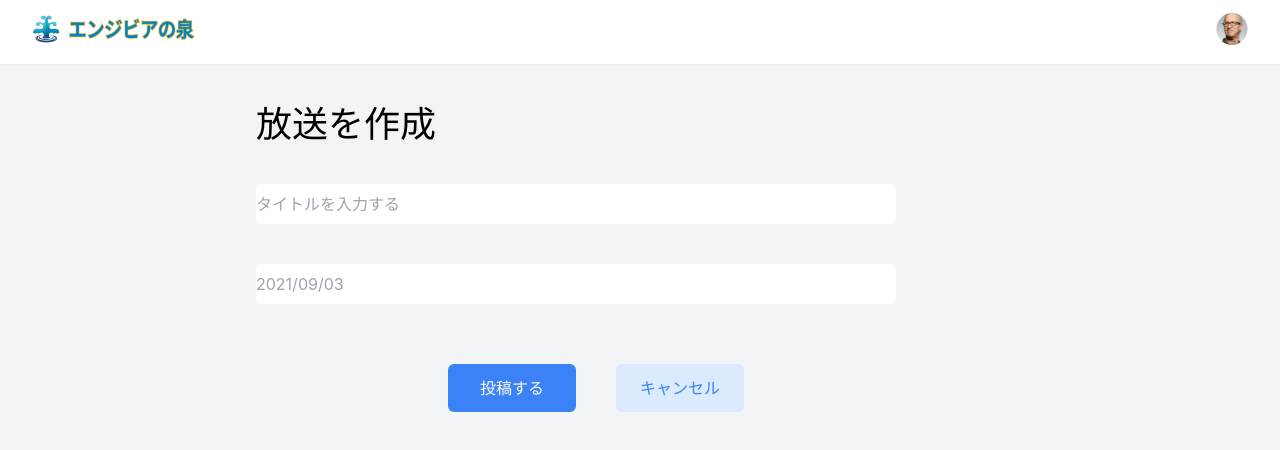
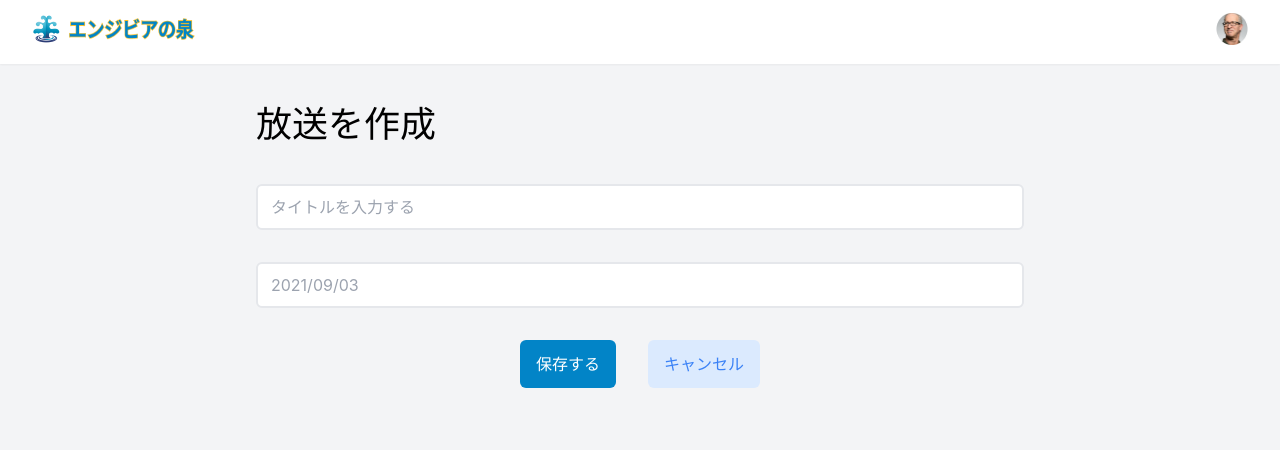
Before and after one commit to Qin-Eva/pj_engivia, a Next.js app: page /admin/broadcasts/create in a window 1280 px wide. Shown: the top 450 px of the page. Built offline with nearby package versions, Linux system fonts and the light colour scheme.

Commit message:
デザイン通りに修正
ボタンのレイアウト

```diff
--- a/src/components/Button.tsx
+++ b/src/components/Button.tsx
@@ -11,10 +11,10 @@ export const Button: FC<Props> = (({ children, type, onClick }) => {
     let className = '';
     switch (type) {
       case 'primary':
-        className = 'bg-blue-500 rounded-sm py-2 px-5 text-white';
+        className = 'text-white bg-[#0284C7] rounded-md te  xt-center py-3 px-4';
         break;
       case 'secondary':
-        className = 'bg-blue-200 rounded-sm py-2 px-5 text-blue-700';
+        className = 'text-blue-500 bg-blue-100 rounded-md text-center py-3 px-4';
         break;
       case 'onAir':
         className = 'bg-green-100 text-green-600 rounded-full px-5 m-2 text-sm';
--- a/src/pages/admin/broadcasts/create.tsx
+++ b/src/pages/admin/broadcasts/create.tsx
@@ -1,6 +1,7 @@
 import Head from 'next/head'
 import type { NextPage } from 'next'
 import Link from 'next/link'
+import { Button } from 'components/Button'
 
 const createBroadcast: NextPage = () => {
   return (
@@ -9,11 +10,11 @@ const createBroadcast: NextPage = () => {
         <title>放送作成ページ</title>
       </Head>
       <div className="bg-gray-100 h-screen">
-        <div className="text-4xl w-3/5 mx-auto mb-5">放送を作成</div>
-        <div className="h-24 w-3/5 mx-auto">
+        <div className="text-4xl w-3/5 mx-auto mb-5 font-medium">放送を作成</div>
+        <div className="w-3/5 mx-auto">
           <div>
             <input
-              className="h-10 w-5/6 my-5 rounded"
+              className="px-[13px] py-[9px] mt-5 w-full rounded-[6px] border border-solid border-[2px]"
               name="title"
               id="title"
               type="text"
@@ -24,7 +25,7 @@ const createBroadcast: NextPage = () => {
           </div>
           <div>
             <input
-              className="h-10 w-5/6 my-5 rounded"
+              className="px-[13px] py-[9px] w-full mt-[32px] rounded-[6px] border border-solid border-[2px]"
               name="date"
               id="date"
               type="text"
@@ -34,13 +35,16 @@ const createBroadcast: NextPage = () => {
             />
           </div>
         </div>
-        <div className="flex mt-20 w-3/5 mx-auto">
-          <div className="text-white ml-48 mt-6 bg-blue-500 rounded-md h-12 w-32 text-center py-3">
-            {/* ボタン機能に変更が必要？ */}
-            <Link href="/">投稿する</Link>
+        <div className="mt-[32px] flex justify-center w-3/5 mx-auto">
+          <div className='mr-[32px]'>
+            <Button type='primary' onClick={() => { console.log('test') }} >
+            保存する
+            </Button>
           </div>
-          <div className="text-blue-500 ml-10 mr-24 mt-6 bg-blue-100 rounded-md h-12 w-32 text-center py-3">
-            <Link href="/">キャンセル</Link>
+          <div>
+            <Button type='secondary' onClick={() => { console.log('test') }} >
+              キャンセル
+            </Button>
           </div>
         </div>
       </div>
```
